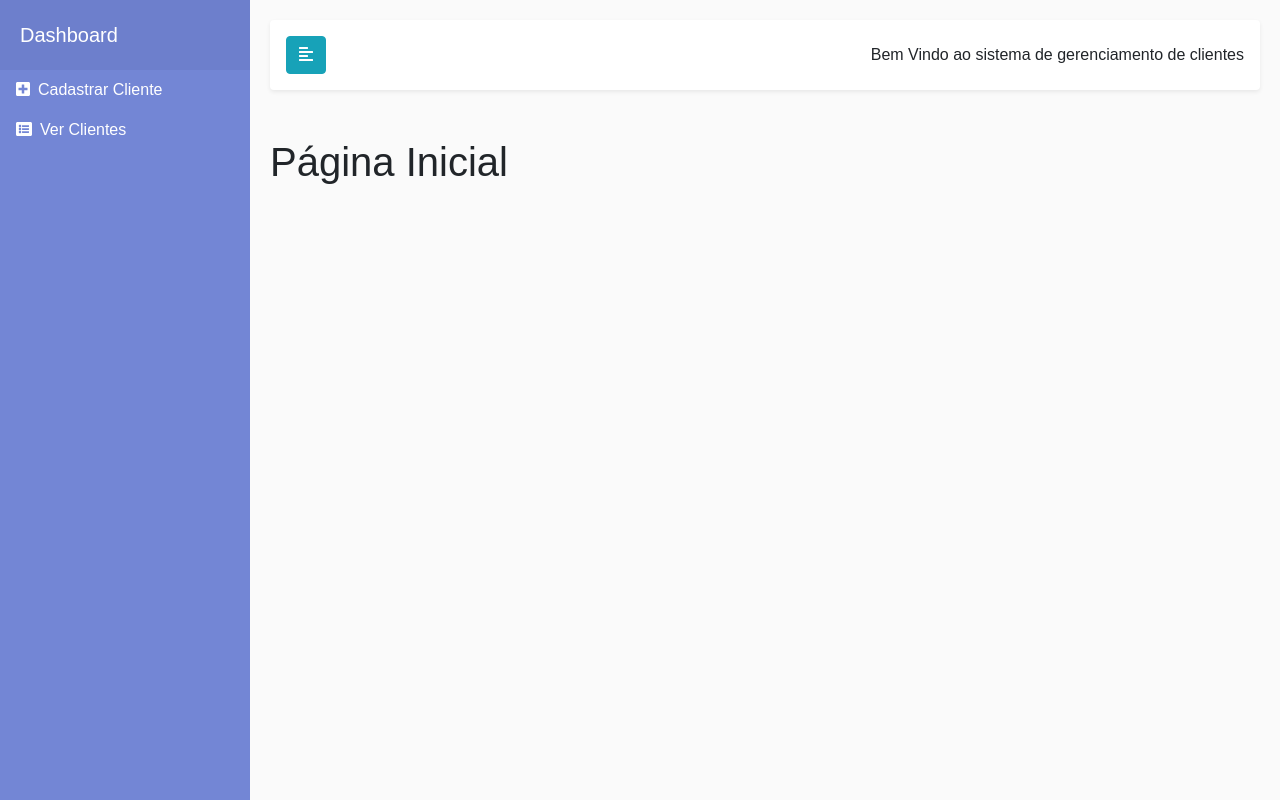
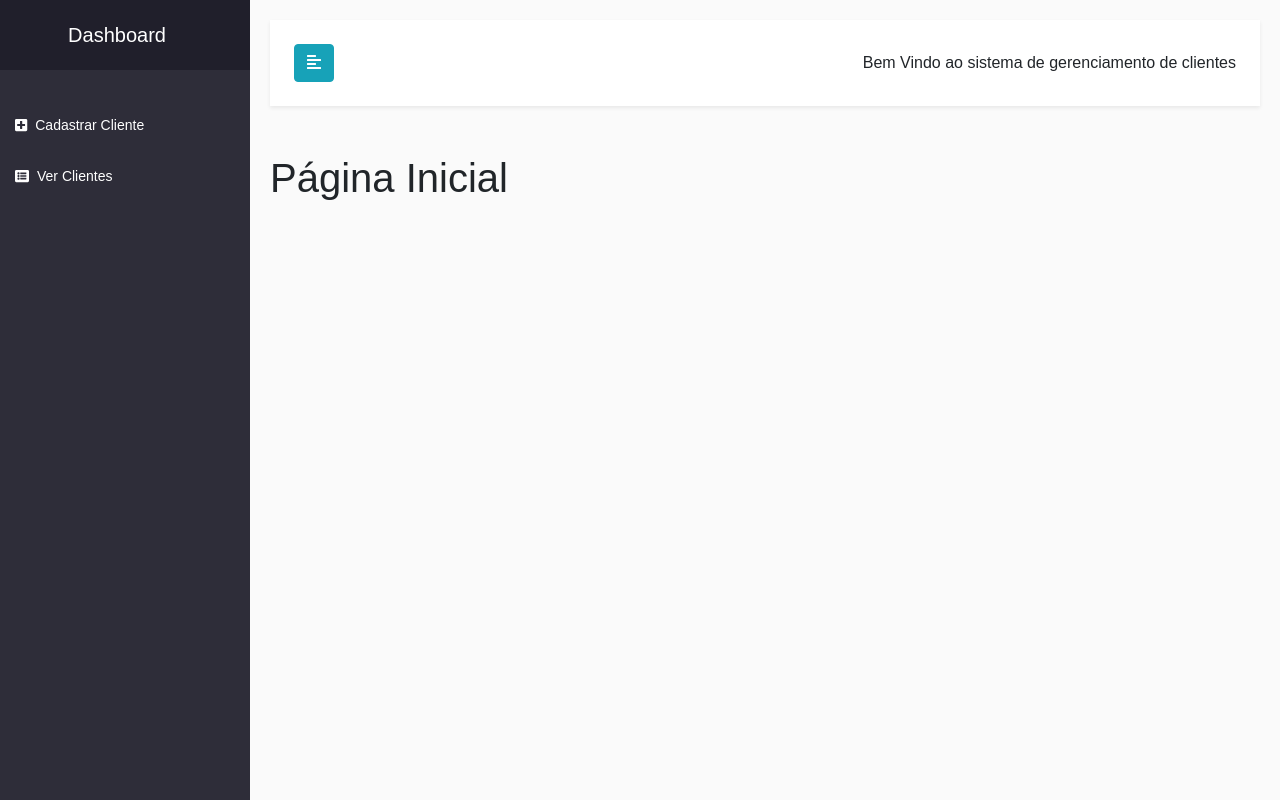
Before and after one commit to amanda-natallie/ReactApp, a React (Create React App) app: page / in a window 1280 px wide. Built offline with nearby package versions, Linux system fonts and the light colour scheme.

Commit message:
Iniciando Estilização Final

```diff
--- a/src/App.css
+++ b/src/App.css
@@ -5,7 +5,10 @@
 }
 
 @import "https://fonts.googleapis.com/css?family=Poppins:300,400,500,600,700";
-
+*, *::before, *::after {
+  -webkit-box-sizing: border-box;
+  box-sizing: border-box;
+}
 body {
     font-family: 'Poppins', sans-serif;
     background: #fafafa;
--- a/src/App.js
+++ b/src/App.js
@@ -12,6 +12,7 @@ export default () => {
 
   return (
     <Router>
+
       <div className="App wrapper">
         <SideBar toggle={toggle} isOpen={isOpen}/>
         <Content toggle={toggle} isOpen={isOpen}/>
--- a/src/components/content/Navbar.js
+++ b/src/components/content/Navbar.js
@@ -10,16 +10,15 @@ export default props => {
   const toggle = () => setOpen(!isOpen)
 
   return (
-    <Navbar color="light" light className="navbar shadow-sm p-3 mb-5 bg-white rounded" expand="md">
+    <Navbar color="light" light className="navbar shadow-sm p-4 mb-5 bg-white" expand="md">
       <Button color="info" onClick={props.toggle}>
         <FontAwesomeIcon icon={faAlignLeft}/>
       </Button>
       <NavbarToggler onClick={toggle} />
       <Collapse isOpen={isOpen} navbar>
         <Nav className="ml-auto" navbar>
-          <NavItem>
+
             <div>Bem Vindo ao sistema de gerenciamento de clientes</div>
-          </NavItem>
 
       </Nav>
       </Collapse>
--- a/src/components/sidebar/SideBar.js
+++ b/src/components/sidebar/SideBar.js
@@ -2,11 +2,13 @@ import React from 'react';
 import { FontAwesomeIcon } from '@fortawesome/react-fontawesome';
 import { faHome, faBriefcase, faPaperPlane, faQuestion, faImage, faCopy, faPlus, faPlusSquare, faListAlt } from '@fortawesome/free-solid-svg-icons';
 import './Sidebar.css';
-import { NavItem, NavLink, NavbarBrand, Nav } from 'reactstrap';
+import { NavItem, NavbarBrand, Nav } from 'reactstrap';
 import classNames from 'classnames';
-import {Link} from 'react-router-dom';
+import {Link, NavLink} from 'react-router-dom';
 
 const SideBar = props => (
+
+
     <div className={classNames('sidebar', {'is-open': props.isOpen})}>
       <div className="sidebar-header">
         <span color="info" onClick={props.toggle} style={{color: '#fff'}}>&times;</span>
@@ -15,12 +17,12 @@ const SideBar = props => (
       <div className="side-menu">
         <Nav vertical className="list-unstyled pb-3">
           <NavItem>
-            <NavLink tag={Link} to={'/add-client'}>
+            <NavLink tag={Link} to={'/add-client'} activeClassName="nav-link-active">
             <FontAwesomeIcon icon={faPlusSquare} className="mr-2"/>Cadastrar Cliente
             </NavLink>
           </NavItem>
           <NavItem>
-            <NavLink tag={Link} to={'/view-client'}>
+            <NavLink tag={Link} to={'/view-client'} activeClassName="nav-link-active">
               <FontAwesomeIcon icon={faListAlt} className="mr-2"/>Ver Clientes
             </NavLink>
           </NavItem>
--- a/src/components/sidebar/Sidebar.css
+++ b/src/components/sidebar/Sidebar.css
@@ -4,7 +4,7 @@
 .sidebar {
     min-width: 250px;
     max-width: 250px;
-    background: #7386D5;
+    background: #2E2D39;
     color: #fff;
     margin-left: -250px;
     transition: all 0.5s;
@@ -17,17 +17,21 @@
 
 
   .sidebar-header {
-    background: #6d7fcc;
+    background: #201F2B;
+    text-align: center;
+    margin-bottom: 30px
   }
 
   .sidebar-header a{
     color: #fff;
     padding: 1em;
+
   }
 
   .sidebar ul p {
       color: #fff;
       padding: 10px;
+
   }
 
   .menu-open {
@@ -61,7 +65,6 @@
   }
   .side-menu {
     height: calc(100vh - 130px);
-    overflow-y: scroll;
   }
 
   .side-menu::-webkit-scrollbar {
@@ -76,3 +79,38 @@
   .side-menu::-webkit-scrollbar-thumb:hover {
     background: #3A4C99;
   }
+
+.nav-item {
+  padding: 0px;
+  margin: 0 ;
+  width: 100%;
+}
+.nav-item a {
+  width: 100%;
+  padding: 15px 15px;
+    height: 100%;
+    float: left;
+    font-size: 14px
+  }
+.nav-link-active {
+    background: #17A2B8;
+  }
+
+  .nav-link-active:after{
+    content: " ";
+    position: absolute;
+    right: 0;
+    top: 0;
+    display: block;
+    width: 0;
+    height: 0;
+    border-style: solid;
+    border-width: 22px 10px 22px 0;
+    border-color: transparent #FAFAFA transparent transparent !important;
+}
+
+
+  .nav-item a:hover, .nav-item:hover {
+    background: #17A2B8;
+    color: #fff
+  }
```
